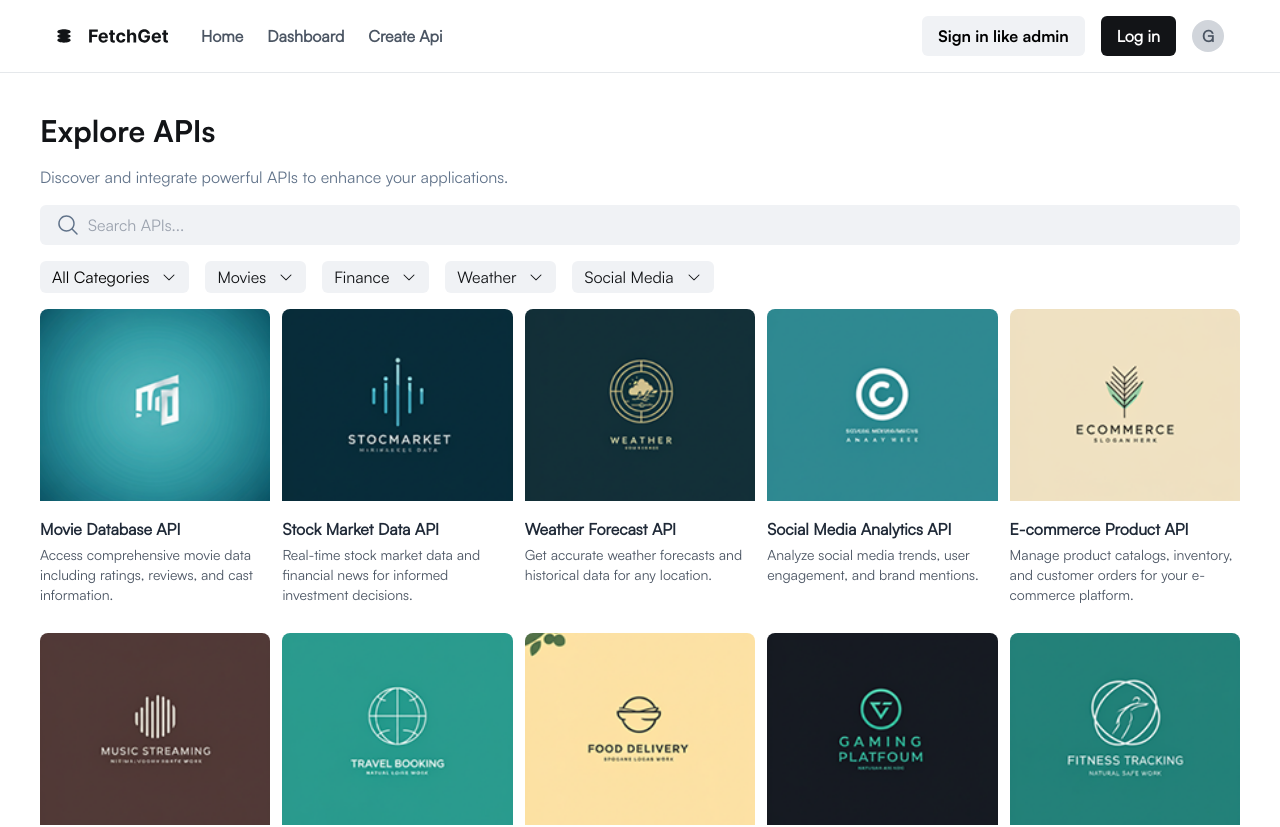
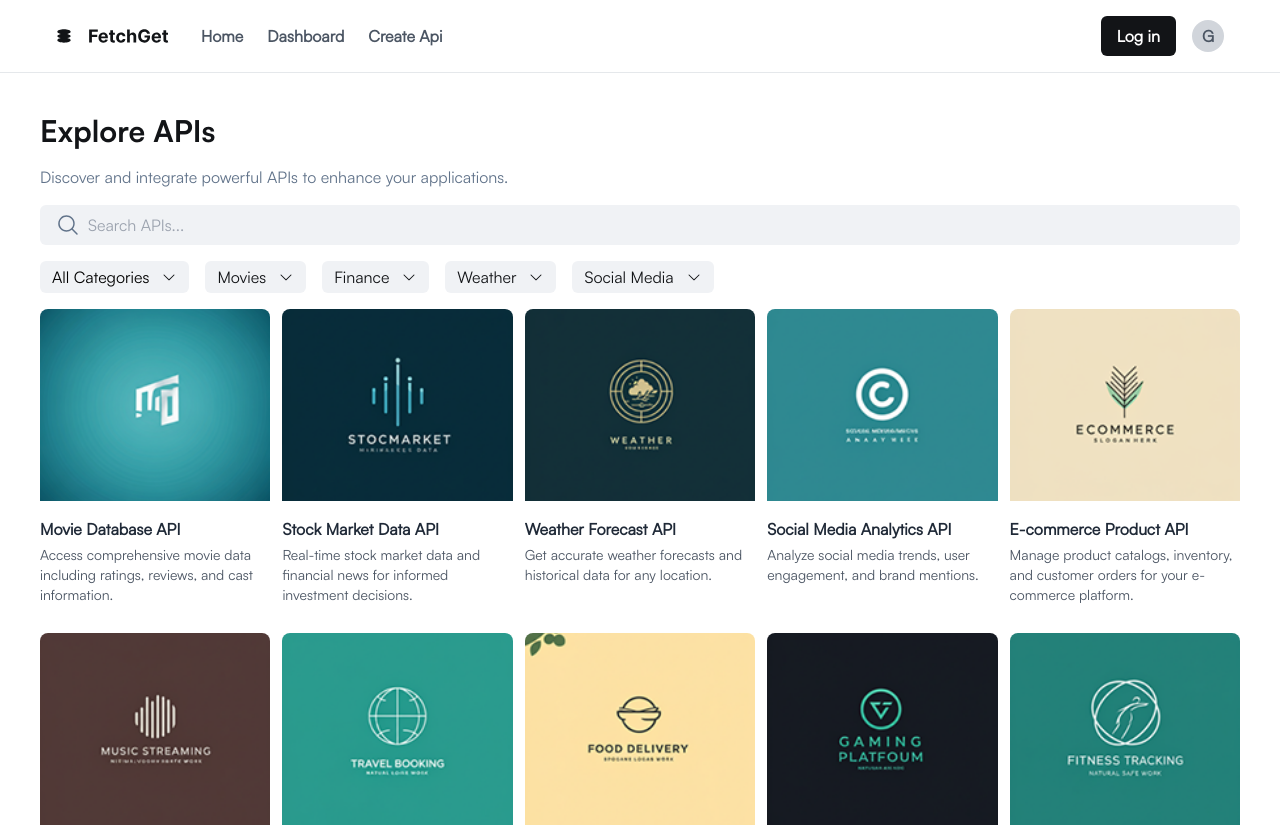
Before and after one commit to Enriquegonzalezz/FetchGet-ApiLibrary, a Vue app: page /apis in a window 1280 px wide. Shown: the top 827 px of the page. Built offline with nearby package versions, Linux system fonts and the light colour scheme.

Commit message:
sign in like admin deleted

```diff
--- a/src/components/header.vue
+++ b/src/components/header.vue
@@ -12,7 +12,6 @@
     <div class="flex items-center space-x-4">
       <!-- Botones para pantallas grandes (ocultos en móviles) -->
       <div class="hidden md:flex items-center space-x-4">
-        <button @click="goToregister" class="bg-secondary hover:bg-gray-400 text-black font-satobold py-2 px-4 rounded-md transition-colors duration-200">Sign in like admin</button>
         <button
           class="bg-primary hover:bg-blue-700 text-white font-semibold py-2 px-4 rounded-md transition-colors duration-200"
           @click="goToLogin"
@@ -31,9 +30,7 @@
         </button>
         <!-- Menu desplegable -->
         <div v-if="isOpen" class="absolute right-0 mt-2 w-48 bg-white rounded-md shadow-lg z-10">
-          <a href="/register" class="block py-2 px-4 text-gray-700 hover:bg-gray-100">Sign in like admin</a>
           <a @click.prevent="goToLogin" href="#" class="block py-2 px-4 text-gray-700 hover:bg-gray-100">Log in</a>
-
         </div>
       </div>
     </div>
--- a/src/router/index.js
+++ b/src/router/index.js
@@ -27,12 +27,6 @@ const routes = [
      name: 'Login',
      component: Login
    },
-
-   {
-    path: '/register',
-    name: 'Register',
-    component: Register
-   },
    {
      path: '/admin/dashboard',
      name: 'Dashboard',
```
